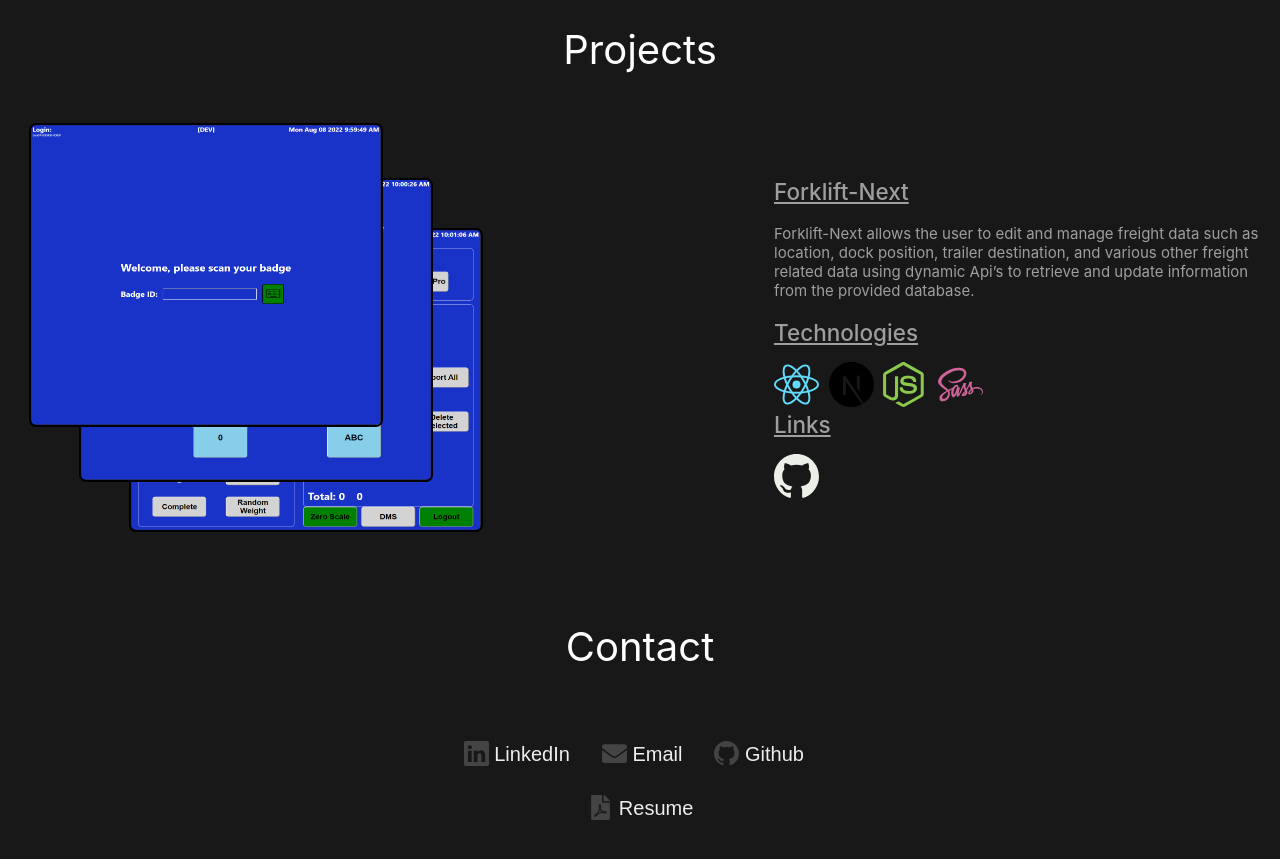
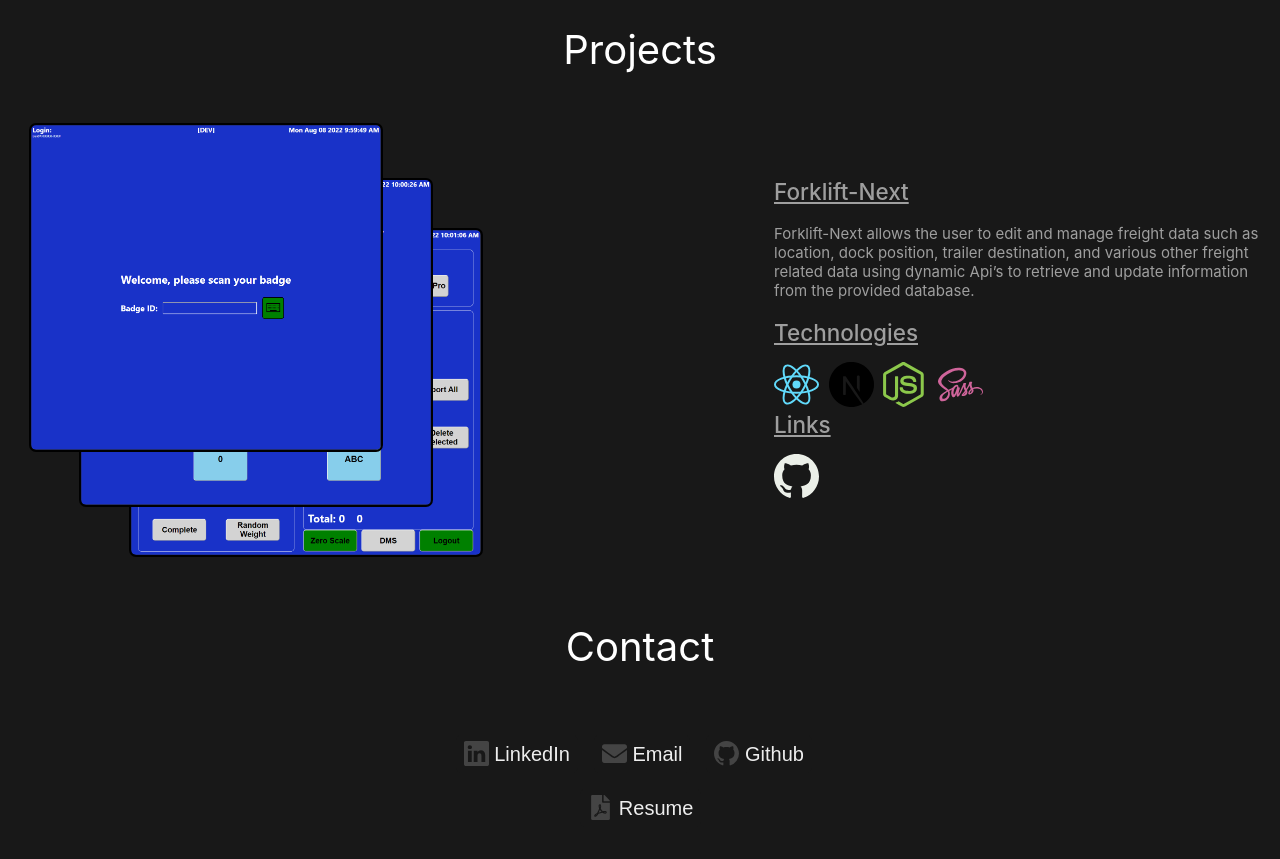
Before and after one commit to therazor113/Portfolio, a Vue app: page / in a window 1280 px wide. Shown: the part 1700-2559 px from the top of the page. Built offline with nearby package versions, Linux system fonts and the light colour scheme.

Commit message:
Updated size of forklift photos

```diff
--- a/src/components/projects/items/ForkliftProject.vue
+++ b/src/components/projects/items/ForkliftProject.vue
@@ -6,21 +6,21 @@
         alt="Forklift App Badge"
         src="@/assets/badge-forklift.jpg"
         width="350"
-        height="300"
+        height="325"
       >
       <img
         class="loginKeys"
         alt="Forklift App loginKeys"
         src="@/assets/login-forklift.jpg"
         width="350"
-        height="300"
+        height="325"
       >
       <img
         class="weights"
         alt="Forklift App Weights"
         src="@/assets/details-forklift.jpg"
         width="350"
-        height="300"
+        height="325"
       >
     </div>
     <div class="forkText">
```
